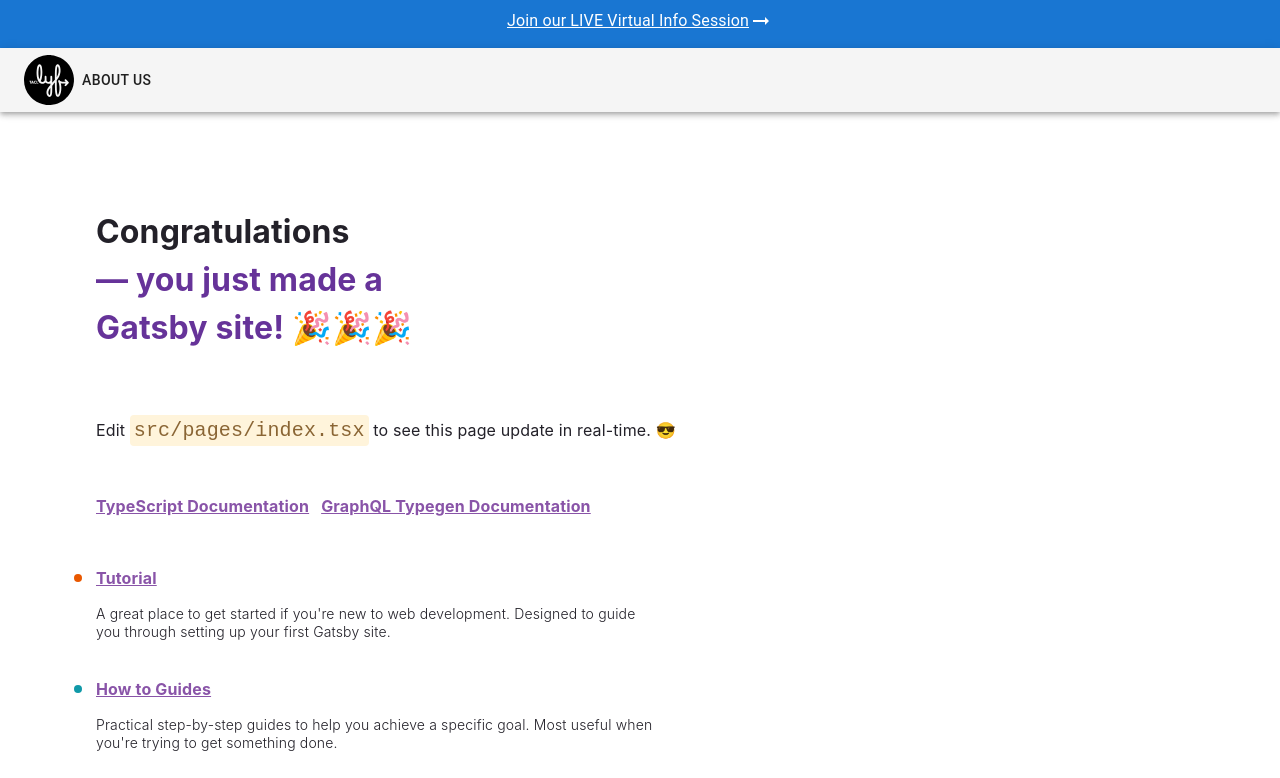
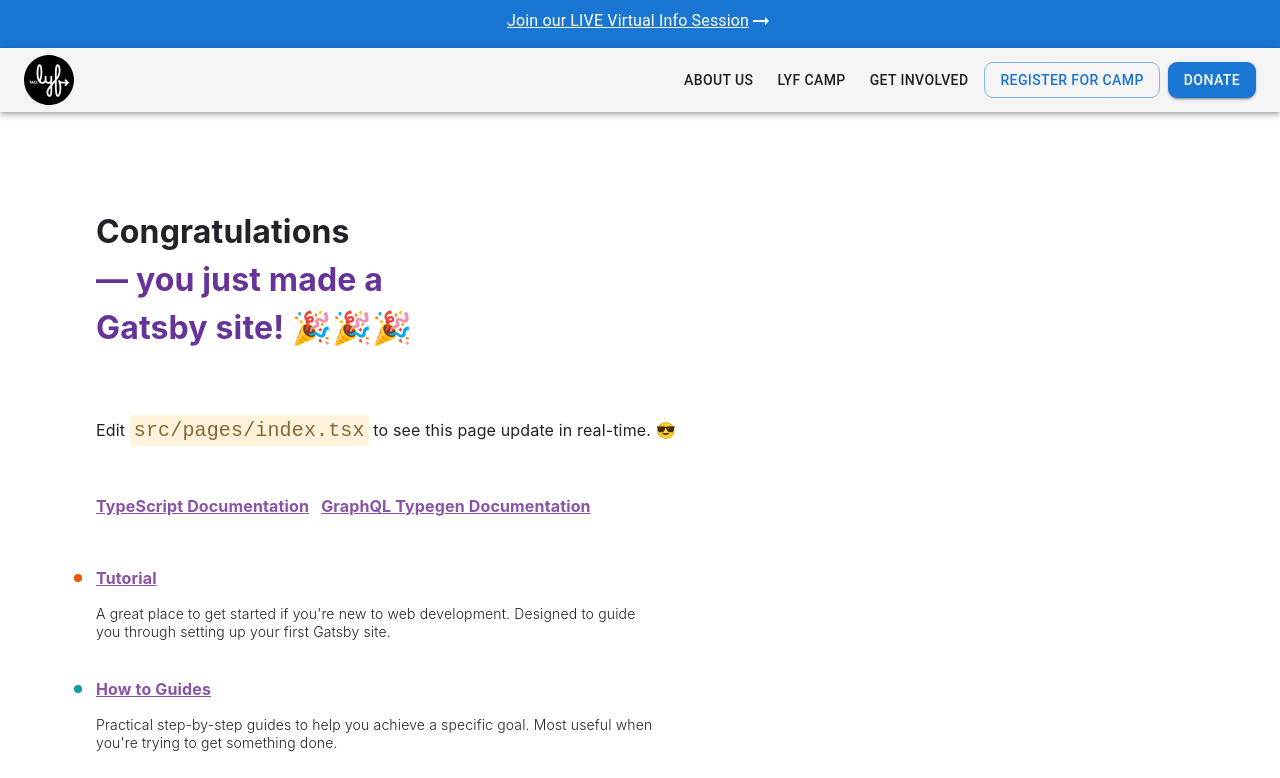
Before and after one commit to TACL-LYF/lyf-website, a Gatsby site: page / in a window 1280 px wide. Shown: the top 778 px of the page. Built offline with nearby package versions, Linux system fonts and the light colour scheme; Gatsby itself is replaced by a stand-in of ours.

Commit message:
Flex-end align the buttons

```diff
--- a/src/components/Header/Header.tsx
+++ b/src/components/Header/Header.tsx
@@ -10,15 +10,56 @@
   Toolbar,
   Typography,
 } from "@mui/material"
+import Grid from "@mui/material/Unstable_Grid2"
 import { Menu as MenuIcon } from "@mui/icons-material"
 import Logo from "@components/Logo"
 
 import CTABanner from "./CTABanner"
 
-const pages = [
+type Page = {
+  to: string
+  text: string
+  subPages?: Page[]
+}
+
+const PAGES: Page[] = [
   {
     to: "/about-us",
     text: "About Us",
+    subPages: [
+      {
+        to: "/about-us",
+        text: "Mission & Values",
+      },
+      {
+        to: "/about-us",
+        text: "Cultural Stance",
+      },
+      {
+        to: "/about-us",
+        text: "History of LYF",
+      },
+    ],
+  },
+  {
+    to: "/lyf-camp",
+    text: "LYF Camp",
+    subPages: [
+      {
+        to: "/lyf-camp",
+        text: "Placeholder",
+      },
+    ],
+  },
+  {
+    to: "/get-involved",
+    text: "Get Involved",
+    subPages: [
+      {
+        to: "/lyf-camp",
+        text: "Placeholder",
+      },
+    ],
   },
 ]
 
@@ -39,7 +80,7 @@
       <AppBar position="static" color="default">
         <Toolbar>
           {/* Menu for smaller screens. Hidden on larger screens */}
-          <Box sx={{ flexGrow: 1, display: { xs: "flex", md: "none" } }}>
+          <Box sx={{ display: { xs: "flex", md: "none" } }}>
             <IconButton
               size="large"
               aria-label="Website nav menu"
@@ -56,7 +97,7 @@
               open={Boolean(anchorElNav)}
               onClose={handleCloseNavMenu}
             >
-              {pages.map((page) => (
+              {PAGES.map((page) => (
                 <MenuItem key={page.text} onClick={handleCloseNavMenu}>
                   <Typography textAlign="center">{page.text}</Typography>
                 </MenuItem>
@@ -66,18 +107,48 @@
 
           <Logo size={50} />
 
-          <Box sx={{ flexGrow: 1, display: { xs: "none", md: "flex" } }}>
-            {pages.map((page) => (
+          {/* Menu for larger screens. Hidden on smaller screens */}
+          <Grid
+            container
+            justifyContent="flex-end"
+            spacing={1}
+            flexGrow={1}
+            display={{
+              xs: "none",
+              md: "flex",
+            }}
+          >
+            {PAGES.map((page) => (
+              <Grid key={page.text}>
+                <Button
+                  onClick={handleCloseNavMenu}
+                  sx={{ display: "block" }}
+                  color="inherit"
+                >
+                  {page.text}
+                </Button>
+              </Grid>
+            ))}
+            <Grid>
               <Button
-                key={page.text}
-                onClick={handleCloseNavMenu}
                 sx={{ display: "block" }}
-                color="inherit"
+                color="primary"
+                variant="outlined"
               >
-                {page.text}
+                Register For Camp
               </Button>
-            ))}
-          </Box>
+            </Grid>
+
+            <Grid>
+              <Button
+                sx={{ display: "block" }}
+                color="primary"
+                variant="contained"
+              >
+                Donate
+              </Button>
+            </Grid>
+          </Grid>
         </Toolbar>
       </AppBar>
     </>
```
